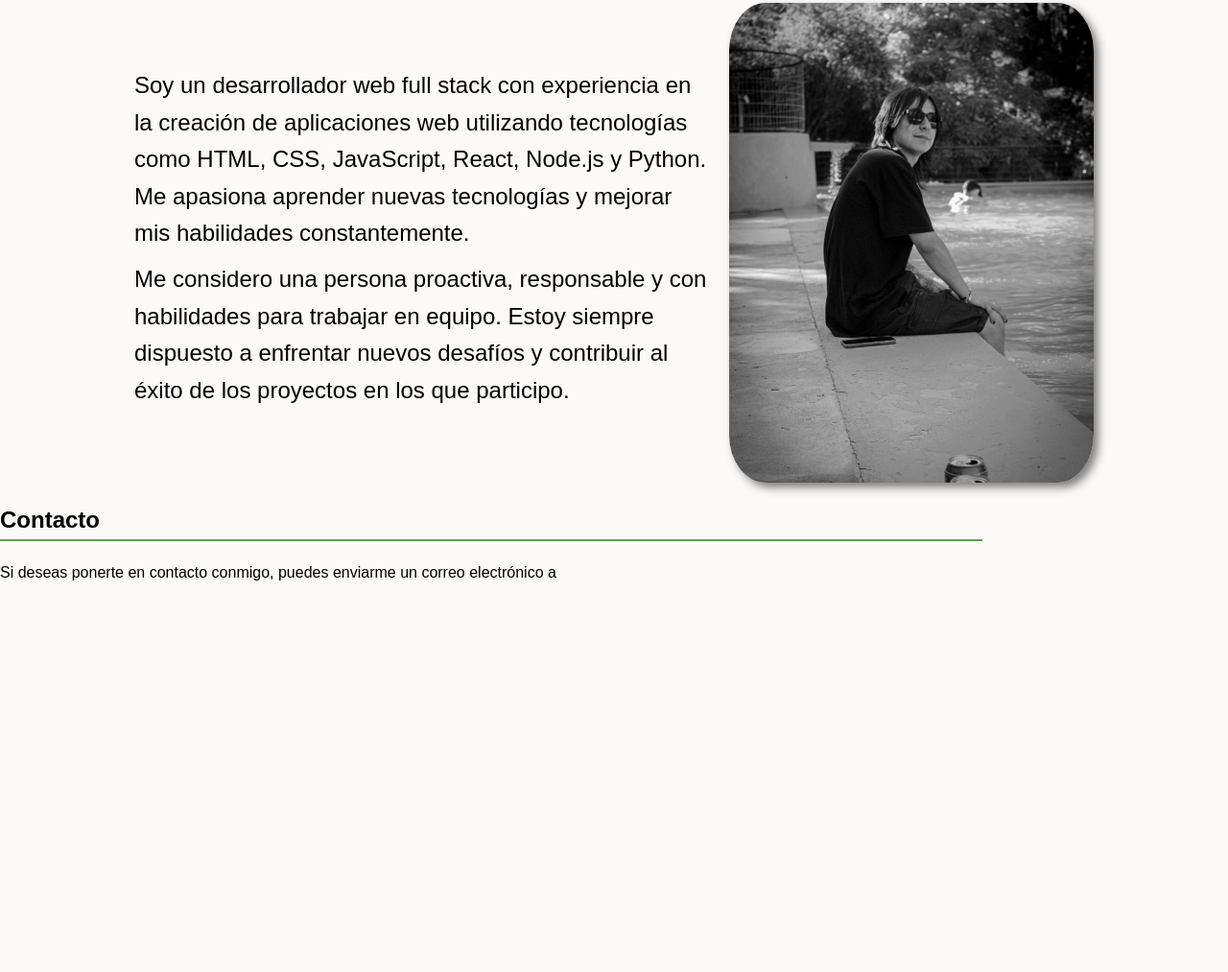
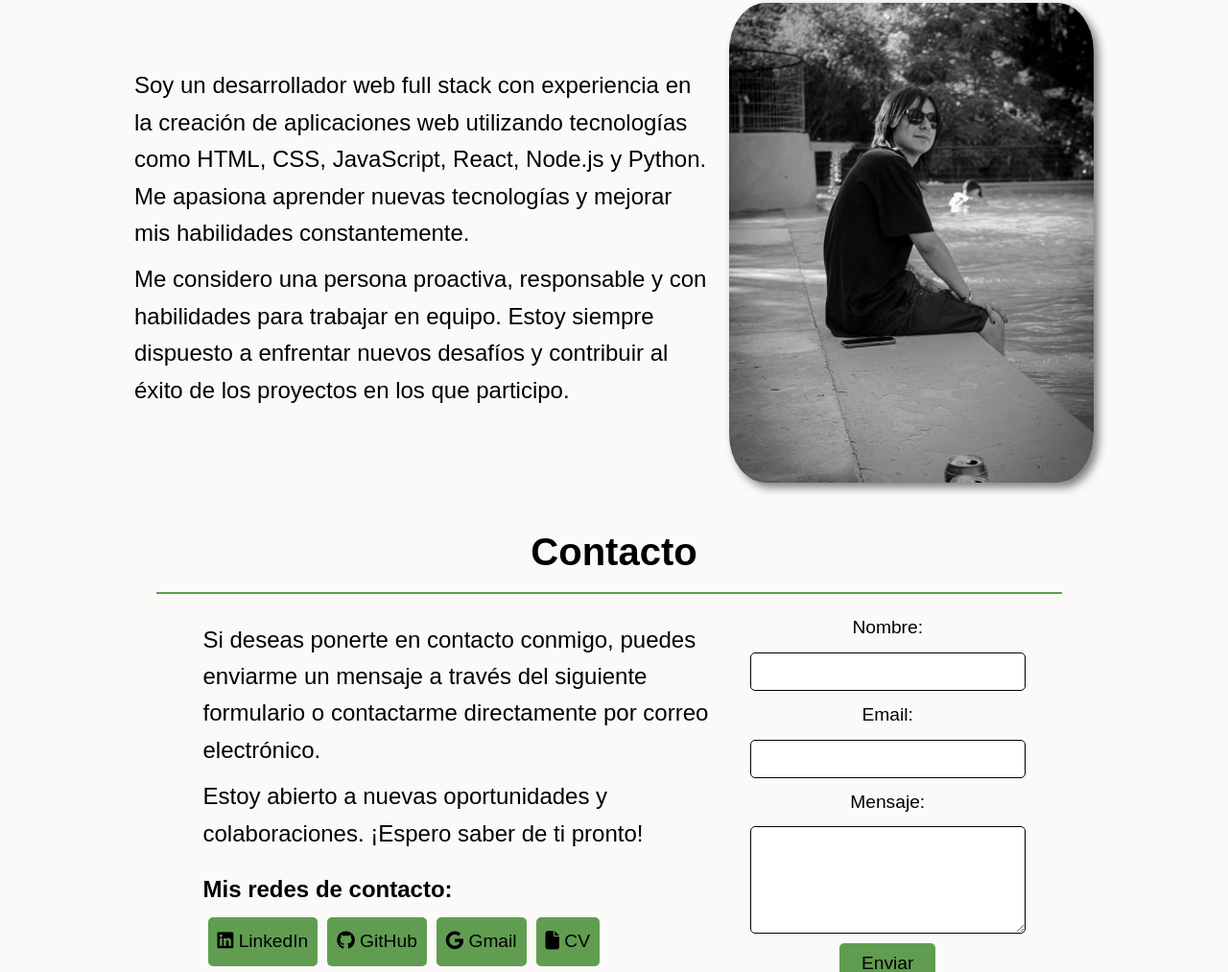
Before and after one commit to Mars0-cloud/Portafolio, a plain HTML site: page index.html in a window 1280 px wide. Shown: the part 1787-2800 px from the top of the page at 96% size. Before the commit the page ends 2396 px from the top, so only its background shows below. Drawn offline with Linux system fonts and the light colour scheme.

Commit message:
Actualizacion contacto y footer

```diff
--- a/index.html
+++ b/index.html
@@ -3,7 +3,7 @@
 <head>
     <meta charset="UTF-8">
     <meta name="viewport" content="width=device-width, initial-scale=1.0">
-    <title>Portafolio</title>
+    <title>Portafolio - Matías Riquelme</title>
     <link rel="stylesheet" href="https://use.fontawesome.com/releases/v5.12.1/css/all.css" crossorigin="anonymous">
     <link rel="stylesheet" href="styles.css">
 </head>
@@ -105,17 +105,54 @@
 
         </section>
         <!-- Contacto -->
-        <section id="contacto">
+        <section id="contacto" class="contacto">
             <h2>Contacto</h2>
             <hr/>
-            <p>Si deseas ponerte en contacto conmigo, puedes enviarme un correo electrónico a
+
+            <div class="contacto_contenido">
+                <div class="contacto_texto">
+                    <p>Si deseas ponerte en contacto conmigo, puedes enviarme un mensaje a través del siguiente formulario o contactarme directamente por correo electrónico.</p>
+                    <p>Estoy abierto a nuevas oportunidades y colaboraciones. ¡Espero saber de ti pronto!</p>
+
+                    <h3>Mis redes de contacto:</h3>
+                    <div class="bienvenida_boton">
+                        <a href="https://www.linkedin.com/in/mat%C3%ADas20-rs/" class="bienvenida_boton_a"><i class="fab fa-linkedin"></i> LinkedIn</a>
+                        <a href="https://github.com/Mars0-cloud" class="bienvenida_boton_a"><i class="fab fa-github"></i> GitHub</a>
+                        <a href="#" mail-to="matias20.rs@gmail.com" class="bienvenida_boton_a"><i class="fa-brands fa-google"></i> Gmail</a>
+                        <a href="#" class="bienvenida_boton_a"><i class="fa-solid fa-file"></i> CV</a>
+                    </div>
+                </div>
+
+
+                <form class="contacto_formulario" action="#"  method="post">
+                    <label for="nombre">Nombre:</label>
+                    <input type="text" id="nombre" name="nombre" required>
+
+                    <label for="email">Email:</label>
+                    <input type="email" id="email" name="email" required>
+
+                    <label for="mensaje">Mensaje:</label>
+                    <textarea id="mensaje" name="mensaje" rows="5" required></textarea>
+
+                    <button type="submit">Enviar</button>
+                </form>
+
+            </div>
         </section>
 
     </main>
 
     <!-- Footer -->
-    <footer>
-
+    <footer class="footer">
+        <div class="footer_info">
+            <p>&copy; 2024 Matías Riquelme. Todos los derechos reservados.</p>
+        </div>
+        <div class="footer_social">
+            <a href="#bienvenida" class="footer_link">Inicio</a>
+            <a href="#proyectos" class="footer_link">Proyectos</a>
+            <a href="#habilidades" class="footer_link">Skills</a>
+            <a href="#about" class="footer_link">Sobre mí</a>
+            <a href="#contacto" class="footer_link">Contacto</a>
     </footer>
 
     <script src="https://kit.fontawesome.com/cd9e99a2e4.js" crossorigin="anonymous"></script>
--- a/styles.css
+++ b/styles.css
@@ -51,6 +51,7 @@ strong {
     align-items: center;
     gap: 20px;
     padding: 5px 50px;
+    box-shadow: 0 2px 5px rgba(0, 0, 0, 0.1);
 }
 
 .navbar_logo {
@@ -273,7 +274,141 @@ strong {
     box-shadow: 5px 5px 10px rgba(0, 0, 0, 0.5);
 }
 
+/* Contacto */
+.contacto {
+    display: flex;
+    flex-direction: column;
+    align-items: center;
+    padding: 20px 50px;
+    margin-bottom: 50px;
+}
+
+.contacto h2 {
+    font-size: 2.5rem;
+    margin-bottom: 10px;
+    color: var(--secondary-color);
+}
+
+.contacto_contenido {
+    display: flex;
+    flex-direction: row;
+    align-items: center;
+    justify-content: space-between;
+    gap: 20px;
+    max-width: 1000px;
+}
+
+.contacto_texto {
+    font-size: 1.5rem;
+    color: var(--secondary-color);
+    max-width: 600px;
+}
+
+.contacto_texto p {
+    margin-bottom: 10px;
+}
+
+.contacto_texto h3{
+    margin-top: 20px;
+    color: var(--secondary-color);
+    font-size: 1.5rem;
+    text-align: start;
+}
+
+.contacto_formulario {
+    display: flex;
+    flex-direction: column;
+    align-items: center;
+    gap: 10px;
+    width: 100%;
+}
+
+.contacto_formulario label {
+    font-size: 1.2rem;
+    color: var(--secondary-color);
+}
+
+.contacto_formulario input,
+.contacto_formulario textarea {
+    width: 100%;
+    padding: 10px;
+    border: 1px solid var(--secondary-color);
+    border-radius: 5px;
+    font-size: 1rem;
+}
+
+.contacto_formulario input[type="submit"] {
+    background-color: var(--third-color);
+    color: var(--primary-color);
+    cursor: pointer;
+}
+
+.contacto_formulario input[type="submit"]:hover {
+    background-color: var(--secondary-color);
+    color: var(--primary-color);
+    box-shadow: 5px 5px 10px rgba(0, 0, 0, 0.5);
+}
+
+.contacto_formulario textarea {
+    resize: vertical;
+    min-height: 100px;
+}
+
+.contacto_formulario input:focus,
+.contacto_formulario textarea:focus {
+    outline: none;
+    border-color: var(--third-color);
+    box-shadow: 0 0 5px var(--third-color);
+}
+
+.contacto_formulario button {
+    width: 100px;
+    padding: 10px;
+    border: none;
+    border-radius: 5px;
+    background-color: var(--third-color);
+    color: var(--secondary-color);
+    font-size: 1.2rem;
+    cursor: pointer;
+}
+
+.contacto_formulario button:hover {
+    background-color: var(--secondary-color);
+    color: var(--primary-color);
+    box-shadow: 5px 5px 10px rgba(0, 0, 0, 0.5);
+}
+
+
+
 /* Footer */
+.footer {
+    background-color: var(--primary-color);
+    color: var(--secondary-color);
+    display: flex;
+    justify-content: space-between;
+    align-items: center;
+    padding: 10px 50px;
+    border-top: 2px solid var(--third-color);
+}
+
+.footer_info p {
+    margin: 0;
+}
+
+.footer_social {
+    display: flex;
+    gap: 20px;
+}
+
+.footer_link {
+    text-decoration: none;
+    color: var(--secondary-color);
+}
+
+.footer_link:hover {
+    color: var(--third-color);
+    text-shadow: 2px 2px 5px rgba(255, 255, 255, 0.8);
+}
 
 
 @media (max-width: 1000px) {
@@ -318,4 +453,23 @@ strong {
         max-width: 300px;
         justify-content: center;
     }
+
+    /* Sobre mi */
+
+    .sobre-mi-contenido {
+        flex-direction: column-reverse;
+        align-items: center;
+    }
+
+    .sobre-mi-texto {
+        text-align: center;
+        max-width: 100%;
+    }
+
+    .sobre-mi-contenido img {
+        width: 80%;
+        height: auto;
+    }
+
+
 }
```
